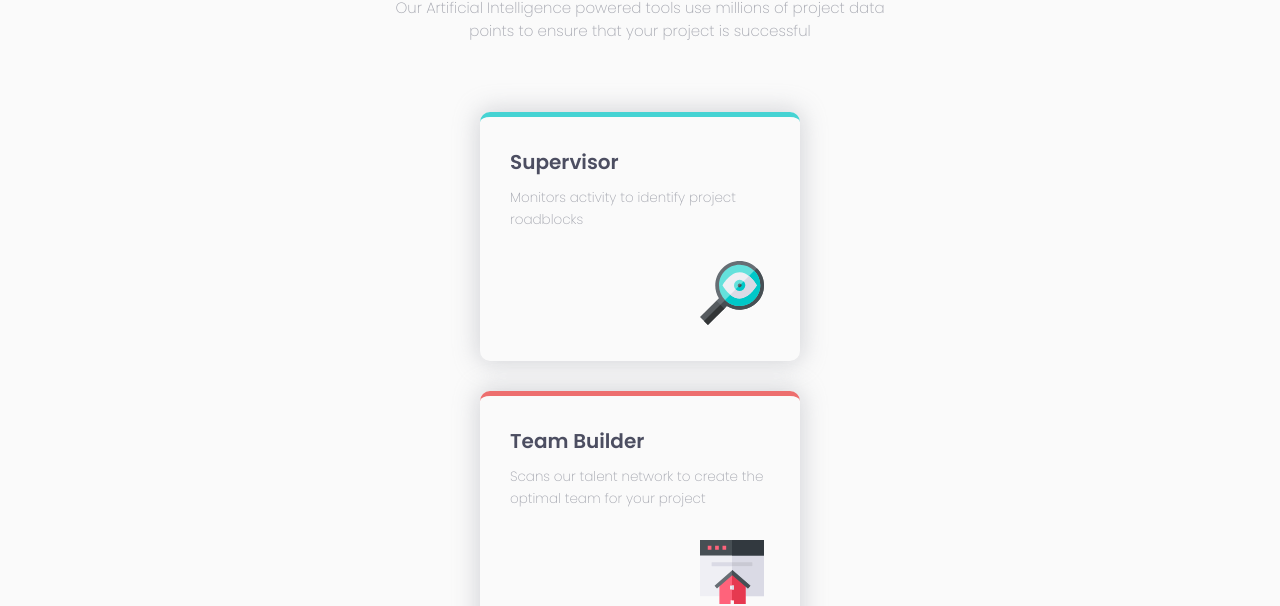
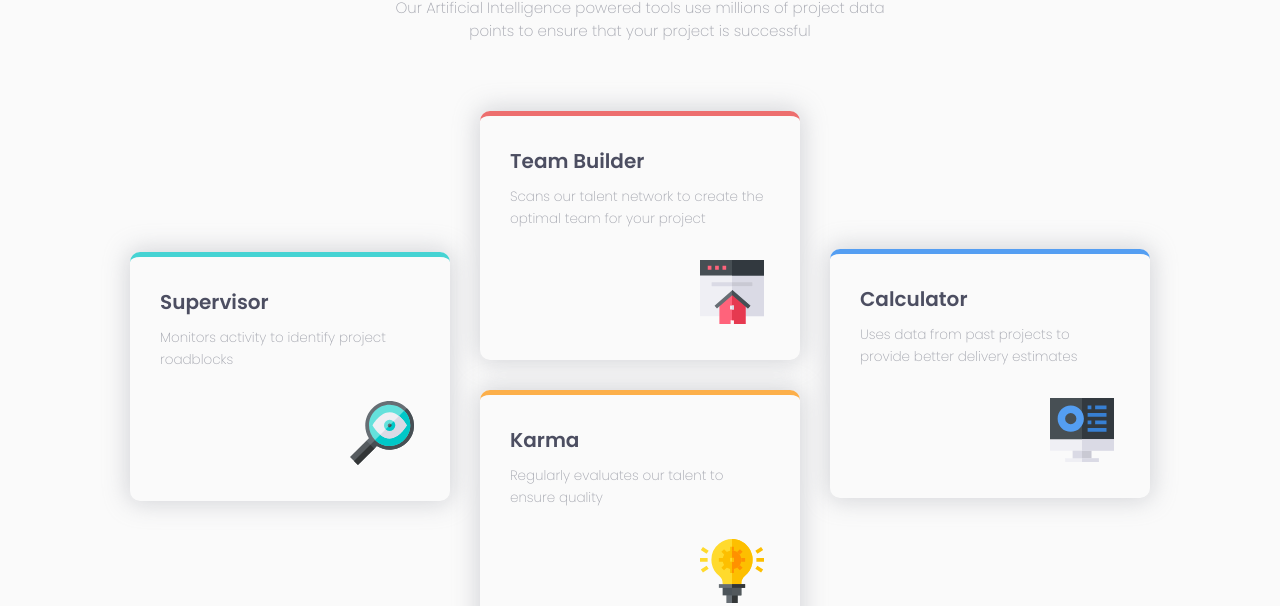
Before and after one commit to alexcamachogz/Fourd-card-feature, a plain HTML site: page index.html in a window 1280 px wide. Shown: the part 198-804 px from the top of the page. Drawn offline with Linux system fonts and the light colour scheme.

Commit message:
Card style desktop

```diff
--- a/css/main.css
+++ b/css/main.css
@@ -80,6 +80,29 @@ main {
 .calculator {
   border-top: 5px solid #549ef2;
 }
+@media screen and (min-width: 1200px) {
+  main {
+    height: 560px;
+  }
+  .supervisor {
+    position: relative;
+    right: 350px;
+    top: 140px;
+  }
+  .team {
+    bottom: 280px;
+    position: relative;
+  }
+  .karma {
+    bottom: 280px;
+    position: relative;
+  }
+  .calculator {
+    bottom: 700px;
+    left: 350px;
+    position: relative;
+  }
+}
 * {
   box-sizing: border-box;
   font-family: 'Poppins', sans-serif;
```
Also changed, not shown: 1 other file.
